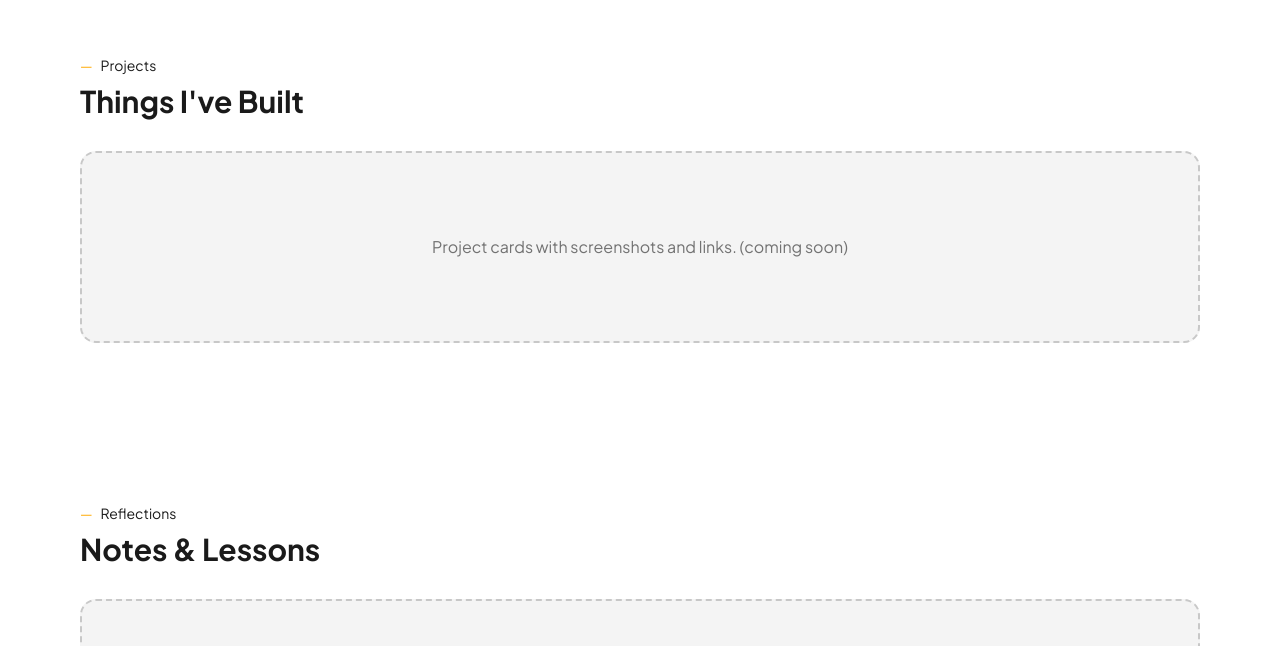
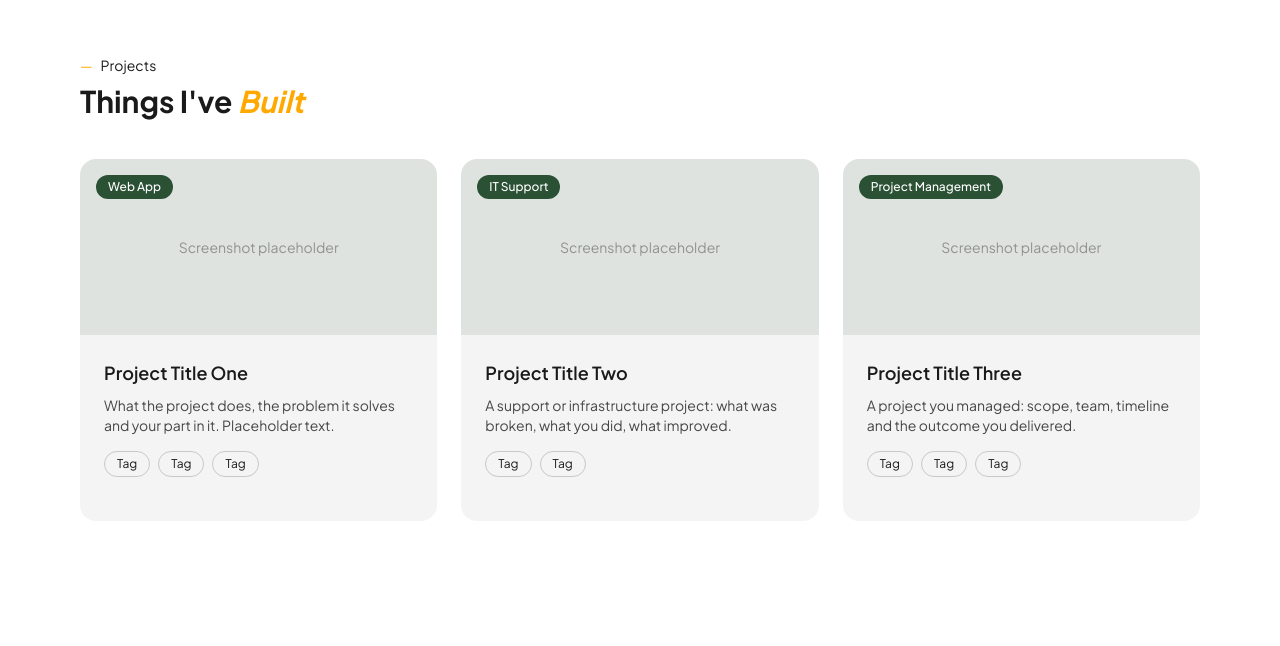
Before and after one commit to jun1234-ops/joel-portfolio, a Next.js app: page / in a window 1280 px wide. Shown: the part 3194-3840 px from the top of the page. Built offline with nearby package versions, Linux system fonts and the light colour scheme.

Commit message:
Add Projects section

```diff
--- a/src/app/page.js
+++ b/src/app/page.js
@@ -3,9 +3,10 @@ import Hero from "@/components/Hero";
 import Marquee from "@/components/Marquee";
 import About from "@/components/About";
 import Journey from "@/components/Journey";
+import Achievements from "@/components/Achievements";
+import Projects from "@/components/Projects";
 import SectionPlaceholder from "@/components/SectionPlaceholder";
 import { sections } from "@/data/site";
-import Achievements from "@/components/Achievements";
 
 export default function Home() {
   return (
@@ -17,7 +18,9 @@ export default function Home() {
         {sections.map((section) => {
           if (section.id === "about") return <About key={section.id} />;
           if (section.id === "journey") return <Journey key={section.id} />;
-          if (section.id === "achievements") return <Achievements key={section.id} />;
+          if (section.id === "achievements")
+            return <Achievements key={section.id} />;
+          if (section.id === "projects") return <Projects key={section.id} />;
           return <SectionPlaceholder key={section.id} {...section} />;
         })}
       </main>
--- /dev/null
+++ b/src/components/Projects.js
@@ -0,0 +1,79 @@
+import { projects } from "@/data/site";
+
+export default function Projects() {
+  return (
+    <section id="projects" className="mx-auto max-w-6xl scroll-mt-24 px-4 py-20">
+      <p className="text-sm">
+        <span className="mr-2 text-brand-amber">—</span>
+        Projects
+      </p>
+      <h2 className="mt-2 text-3xl font-bold">
+        Things I&apos;ve <span className="italic text-brand-amber">Built</span>
+      </h2>
+
+      <div className="mt-10 grid gap-6 md:grid-cols-2 lg:grid-cols-3">
+        {projects.map((project) => (
+          <article
+            key={project.id}
+            className="group flex flex-col overflow-hidden rounded-2xl bg-surface transition duration-300 hover:-translate-y-1 hover:shadow-xl"
+          >
+            {/* Screenshot area */}
+            <div className="relative h-44 overflow-hidden bg-brand-green/10">
+              {project.image ? (
+                // eslint-disable-next-line @next/next/no-img-element
+                <img
+                  src={project.image}
+                  alt={project.title}
+                  className="h-full w-full object-cover transition duration-500 group-hover:scale-105"
+                />
+              ) : (
+                <div className="flex h-full items-center justify-center text-sm text-foreground/40">
+                  Screenshot placeholder
+                </div>
+              )}
+              <span className="absolute left-4 top-4 rounded-full bg-brand-green px-3 py-1 text-xs font-medium text-white">
+                {project.type}
+              </span>
+            </div>
+
+            <div className="flex flex-1 flex-col p-6">
+              <h3 className="text-lg font-semibold">{project.title}</h3>
+              <p className="mt-2 flex-1 text-sm text-foreground/80">
+                {project.description}
+              </p>
+
+              {/* Tech tags */}
+              <div className="mt-4 flex flex-wrap gap-2">
+                {project.tags.map((tag, i) => (
+                  <span
+                    key={i}
+                    className="rounded-full border border-foreground/20 px-3 py-1 text-xs"
+                  >
+                    {tag}
+                  </span>
+                ))}
+              </div>
+
+              {/* Links: only shown when they have a real address */}
+              <div className="mt-5 flex flex-wrap gap-4 text-sm font-medium">
+                {project.links
+                  .filter((link) => link.href)
+                  .map((link) => (
+                    <a
+                      key={link.label}
+                      href={link.href}
+                      target="_blank"
+                      rel="noopener noreferrer"
+                      className="text-brand-green transition hover:text-brand-amber dark:text-brand-amber dark:hover:text-white"
+                    >
+                      {link.label} →
+                    </a>
+                  ))}
+              </div>
+            </div>
+          </article>
+        ))}
+      </div>
+    </section>
+  );
+}
--- a/src/data/site.js
+++ b/src/data/site.js
@@ -189,3 +189,42 @@ export const achievements = [
     ],
   },
 ];
+
+// image: null shows a placeholder. Later, put a screenshot in public/projects/
+// and set image: "/projects/your-screenshot.jpg"
+// A link with href: null is hidden, so only add links you actually have.
+export const projects = [
+  {
+    id: 1,
+    title: "Project Title One",
+    type: "Web App",
+    description:
+      "What the project does, the problem it solves and your part in it. Placeholder text.",
+    tags: ["Tag", "Tag", "Tag"],
+    image: null,
+    links: [
+      { label: "Live Demo", href: null },
+      { label: "Source Code", href: null },
+    ],
+  },
+  {
+    id: 2,
+    title: "Project Title Two",
+    type: "IT Support",
+    description:
+      "A support or infrastructure project: what was broken, what you did, what improved.",
+    tags: ["Tag", "Tag"],
+    image: null,
+    links: [{ label: "Case Study", href: null }],
+  },
+  {
+    id: 3,
+    title: "Project Title Three",
+    type: "Project Management",
+    description:
+      "A project you managed: scope, team, timeline and the outcome you delivered.",
+    tags: ["Tag", "Tag", "Tag"],
+    image: null,
+    links: [{ label: "Project Report", href: null }],
+  },
+];
```
